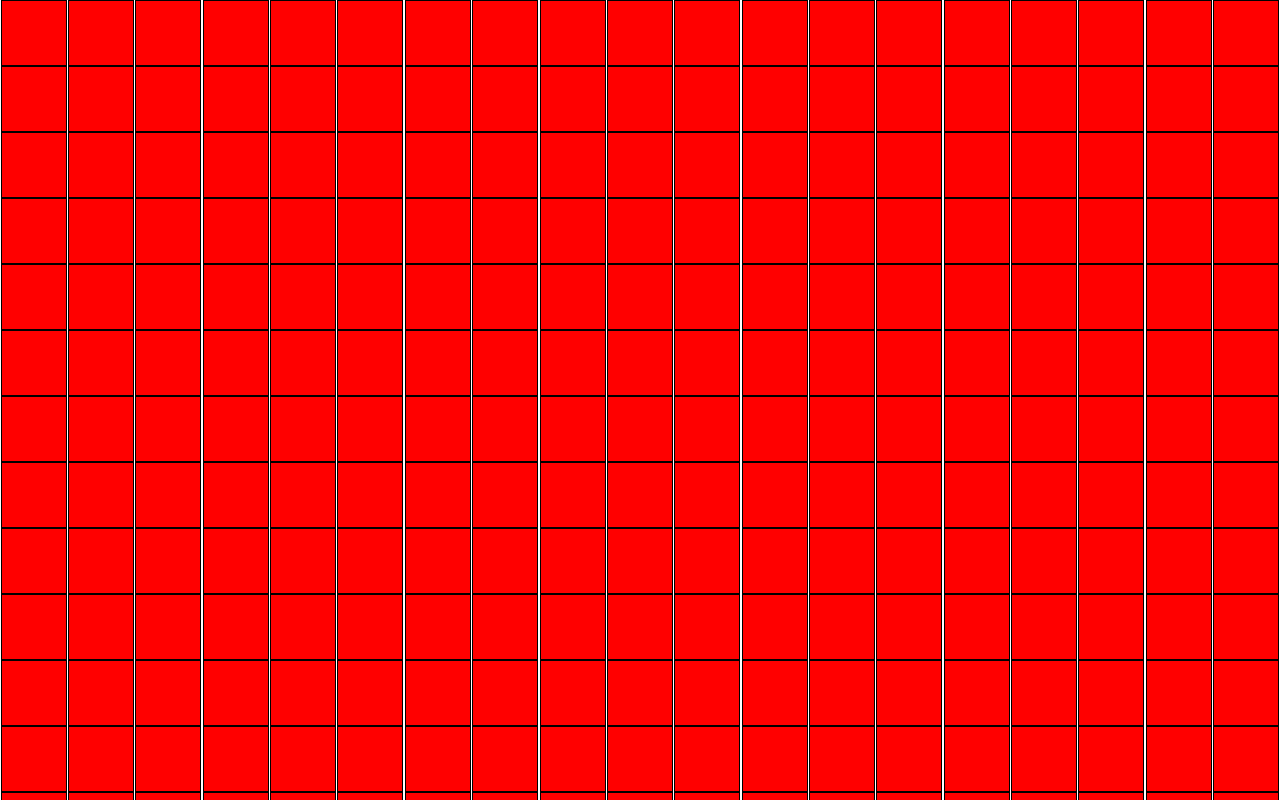
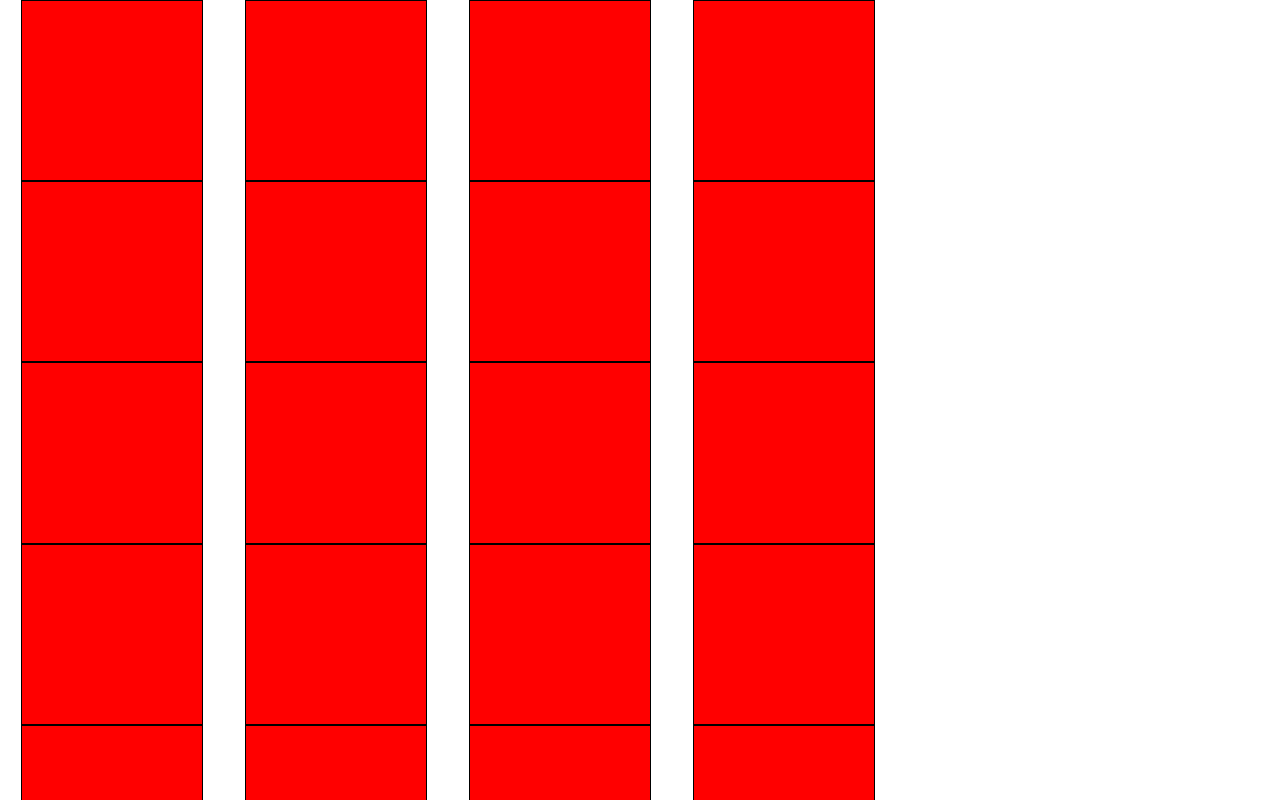
Before and after one commit to paulodiniz/pixel-art, a React (Create React App) app: page / in a window 1280 px wide. Shown: the top 800 px of the page. Built offline with nearby package versions, Linux system fonts and the light colour scheme.

Commit message:
Correct reducers

```diff
--- a/src/App.css
+++ b/src/App.css
@@ -29,6 +29,7 @@
   flex-grow: 1;
   justify-content: space-around;
   flex-wrap: wrap;
+  width: 70%;
 }
 .grid-container.cell {
   cursor: cell;
--- a/src/actions/index.js
+++ b/src/actions/index.js
@@ -1,8 +1,9 @@
-export const changeColor = (index) => {
+export const changeColor = (index, selectedColor) => {
     return {
         type: 'CHANGE_COLOR',
         payload: {
             index: index,
+            selectedColor: selectedColor,
         }
     }
 }
--- /dev/null
+++ b/src/components/GridComponent.jsx
@@ -0,0 +1,12 @@
+import React from 'react';
+import CellContainer from '../containers/CellContainer';
+
+const GridComponent = ({numLines, numCols, colors, width}) => {
+    return(
+        <div className="grid-container cell">
+            {colors.map((color, index) => <CellContainer index={index} width={width} key={index} />)}
+        </div>
+    );
+}
+
+export default GridComponent;
--- a/src/containers/CellContainer.jsx
+++ b/src/containers/CellContainer.jsx
@@ -2,7 +2,7 @@ import React from 'react';
 import { connect } from 'react-redux';
 import { changeColor } from '../actions';
 
-const CellContainer = ({index, color, width, dispatchColor}) => {
+const CellContainer = ({index, color, width, selectedColor, dispatchColor}) => {
     let cellStyle = {
         width: width + '%',
         paddingBottom: width + '%',
@@ -10,19 +10,20 @@ const CellContainer = ({index, color, width, dispatchColor}) => {
     }
 
     return(
-        <div style={cellStyle} onClick={() => dispatchColor(index)}/>
+        <div style={cellStyle} onClick={() => dispatchColor(index, selectedColor)}/>
     );
 };
 
 const mapStateToProps = (state, ownProps) => {
     return {
-        color: state.colors[ownProps.index]
+        color: state.grid.colors[ownProps.index],
+        selectedColor: state.selectedColor
     }
 };
 
 const mapDispatchToProps = (dispatch) => {
     return {
-        dispatchColor: (index) => dispatch(changeColor(index))
+        dispatchColor: (index, selectedColor) => dispatch(changeColor(index, selectedColor))
     }
 };
 
--- a/src/containers/GridContainer.jsx
+++ b/src/containers/GridContainer.jsx
@@ -1,23 +1,19 @@
 import React from 'react';
 import { connect } from 'react-redux';
-import CellContainer from './CellContainer';
+import GridComponent from '../components/GridComponent';
 
-const NUM_LINES = 20;
-const NUM_COLS  = 20;
-
-const width = 100 / NUM_COLS;
-
-const GridContainer = ({colors}) => {
+const GridContainer = ({colors, numLines, numCols}) => {
+    const width = 100/numCols;
     return(
-        <div className="grid-container cell">
-            {colors.map((color, index) => <CellContainer index={index} width={width} key={index} />)}
-        </div>
+        <GridComponent numLines={numLines} numCols={numCols} colors={colors} width={width}/>
     );
 };
 
 const mapStateToProps = (state) => {
     return {
-        colors: state.colors
+        colors: state.grid.colors,
+        numLines: state.grid.numLines,
+        numCols: state.grid.numCols,
     }
 }
 
--- a/src/reducers/ColorMapReducer.js
+++ /dev/null
@@ -1,22 +0,0 @@
-const NUM_LINES = 20;
-const NUM_COLS  = 20;
-
-let colors = [];
-for(var i = 0; i < NUM_LINES * NUM_COLS; i++) {
-    colors.push('red');
-}
-const initialState = colors;
-
-export default (state = initialState, action) => {
-    switch(action.type) {
-        case 'CHANGE_COLOR':
-            const index = action.payload.index;
-
-            const start = state.slice(0, index)
-            const end   = state.slice(index + 1, state.length - 1)
-
-            return start.concat('blue').concat(end);
-        default:
-            return state;
-    }
-}
--- /dev/null
+++ b/src/reducers/GridReducer.js
@@ -0,0 +1,35 @@
+const NUM_LINES = 5;
+const NUM_COLS  = 5;
+const INITIAL_COLOR = 'RED'
+
+let colors = [];
+for(var i = 0; i < NUM_LINES * NUM_COLS; i++) {
+    colors.push(INITIAL_COLOR);
+}
+const initialState = {
+    colors: colors,
+    numLines: NUM_LINES,
+    numCols: NUM_COLS
+};
+
+export default (state = initialState, action) => {
+    switch(action.type) {
+        case 'CHANGE_COLOR':
+            const { index, selectedColor } = action.payload;
+            const colors = state.colors
+
+            const start = colors.slice(0, index);
+            const end   = colors.slice(index + 1, colors.length);
+
+            const newColors = start.concat(selectedColor).concat(end);
+
+            return {
+                numLines: NUM_LINES,
+                numCols: NUM_COLS,
+                colors: newColors,
+            };
+
+        default:
+            return state;
+    }
+}
--- a/src/reducers/OtherReducer.js
+++ /dev/null
@@ -1,5 +0,0 @@
-export default () => {
-    return [
-        '1', '2', '3'
-    ]
-}
--- /dev/null
+++ b/src/reducers/SelectedColorReducer.js
@@ -0,0 +1,4 @@
+const initialSelectedColor = 'BLUE';
+export default (state = initialSelectedColor) => {
+    return initialSelectedColor;
+}
--- a/src/reducers/index.js
+++ b/src/reducers/index.js
@@ -1,7 +1,8 @@
 import { combineReducers } from 'redux';
-import ColorMapReducer from './ColorMapReducer';
-import OtherReducer from './OtherReducer';
+import GridReducer from './GridReducer';
+import SelectedColorReducer from './SelectedColorReducer';
 
 export default combineReducers({
-    colors: ColorMapReducer,
+    grid: GridReducer,
+    selectedColor: SelectedColorReducer,
 });
```
